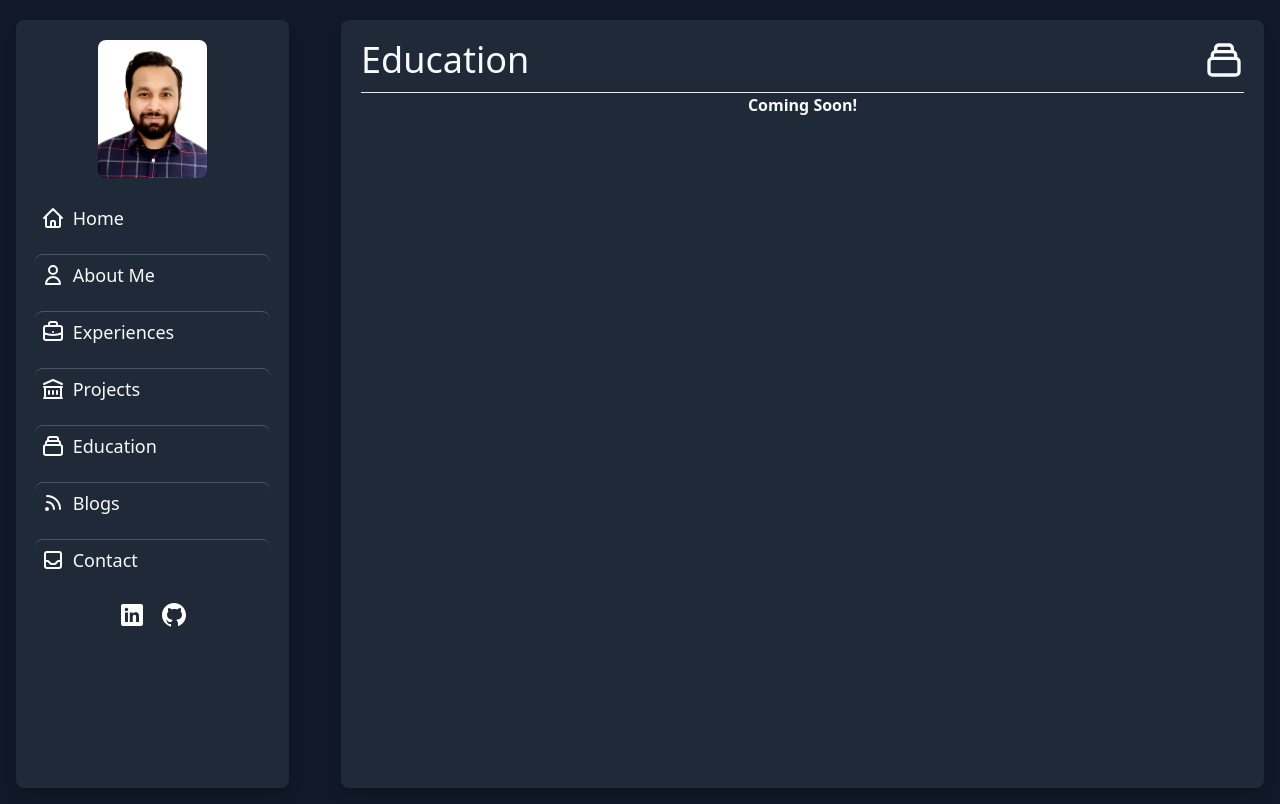
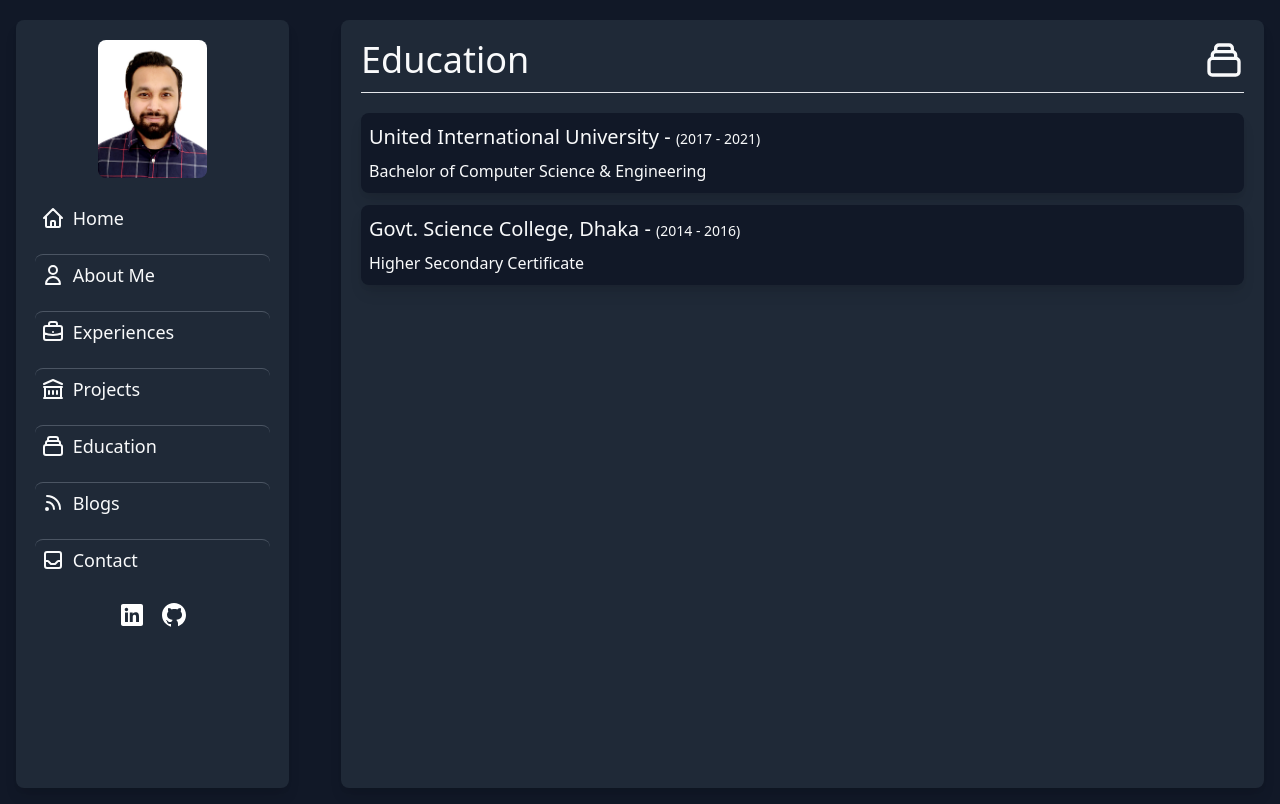
Before and after one commit to Mostakimul/react-portfolio, a React (Create React App) app: page /education in a window 1280 px wide. Built offline with nearby package versions, Linux system fonts and the light colour scheme.

Commit message:
education section complete

```diff
--- a/src/component/Education.js
+++ b/src/component/Education.js
@@ -8,7 +8,21 @@ const Education = () => {
         title="Education"
         iconShape="M19 11H5m14 0a2 2 0 012 2v6a2 2 0 01-2 2H5a2 2 0 01-2-2v-6a2 2 0 012-2m14 0V9a2 2 0 00-2-2M5 11V9a2 2 0 012-2m0 0V5a2 2 0 012-2h6a2 2 0 012 2v2M7 7h10"
       />
-      <h3 className="text-center font-semibold">Coming Soon!</h3>
+      {/* education body */}
+      <div className="mt-5">
+        <div className="bg-gray-900 hover:bg-gray-700 duration-300 transition py-2.5 px-2 rounded-lg shadow-lg">
+          <h2 className="text-xl capitalize mb-2">
+            United International University - <span className="text-sm">(2017 - 2021)</span>
+          </h2>
+          <p>Bachelor of Computer Science & Engineering </p>
+        </div>
+        <div className="bg-gray-900 hover:bg-gray-700 duration-300 transition mt-3 py-2.5 px-2 rounded-lg shadow-lg">
+          <h2 className="text-xl capitalize mb-2">
+            Govt. Science College, Dhaka - <span className="text-sm">(2014 - 2016)</span>
+          </h2>
+          <p>Higher Secondary Certificate</p>
+        </div>
+      </div>
     </div>
   );
 };
```
